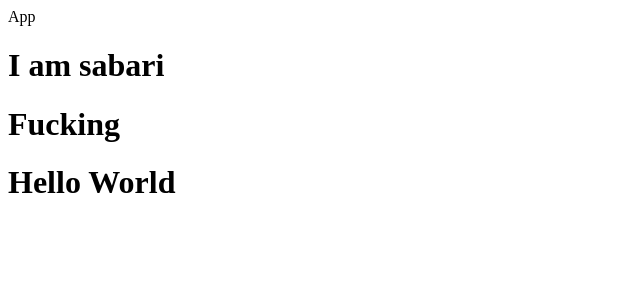
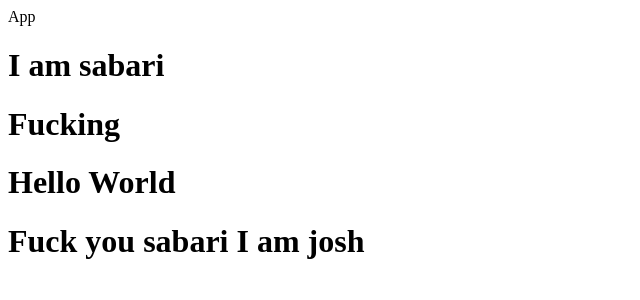
Before and after one commit to Sabari1212/LMS, a React (Vite) app: page / in a window 1280 px wide. Shown: the top 300 px of the page, without its empty margins (0-640 px from the left). Built offline with nearby package versions, Linux system fonts and the light colour scheme.

Commit message:
Update App.jsx

```diff
--- a/src/App.jsx
+++ b/src/App.jsx
@@ -7,6 +7,7 @@ const App = () => {
     <h1>I am sabari</h1>
     <h1>Fucking</h1>
     <h1>Hello World</h1>
+      <h1>Fuck you sabari I am josh</h1>
     </div>
 
   )
```
